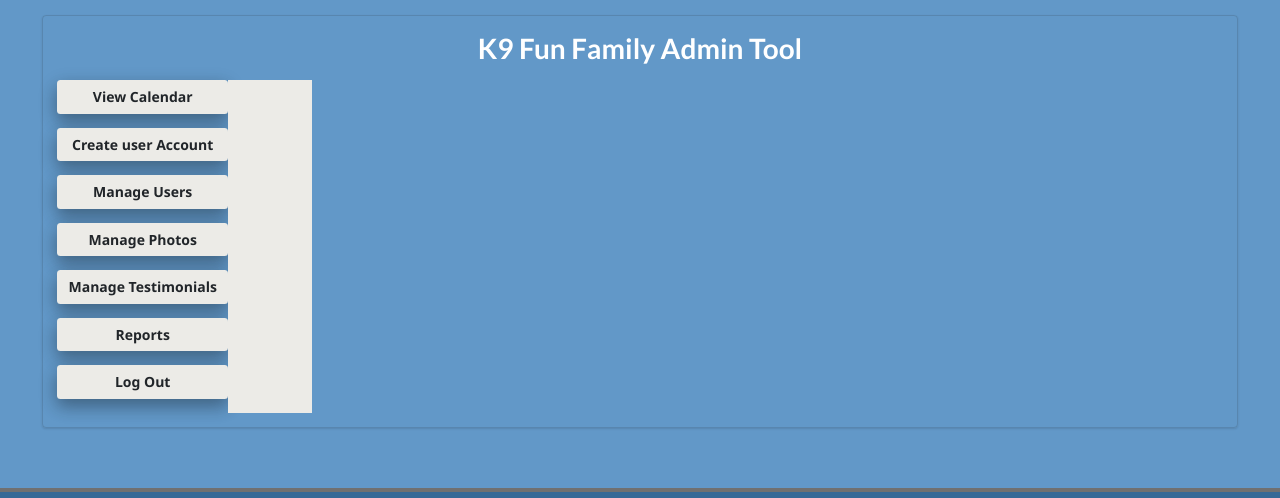
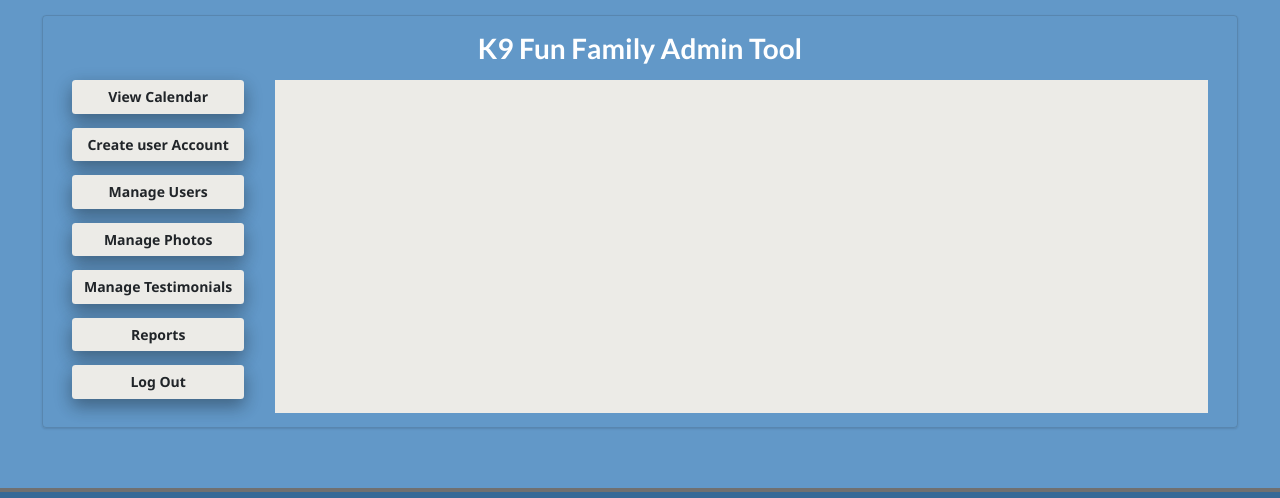
Before and after one commit to g-priime/loginPrototypeV0.0, a React app: page /admin in a window 1280 px wide. Shown: the part 86-584 px from the top of the page. Built offline with nearby package versions, Linux system fonts and the light colour scheme; no server answers.

Commit message:
Update admin.css

```diff
--- a/src/css/admin.css
+++ b/src/css/admin.css
@@ -10,4 +10,9 @@ body {
 .admin-row {
     display:flex;
     flex-direction: row;
+    justify-content: space-around;
 }
+
+.output{
+    width: 80%;
+}
```
